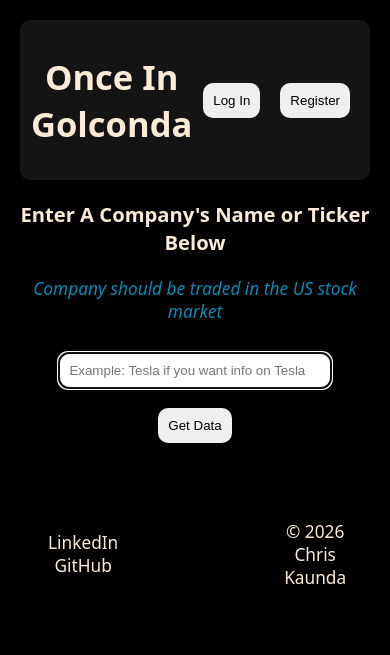
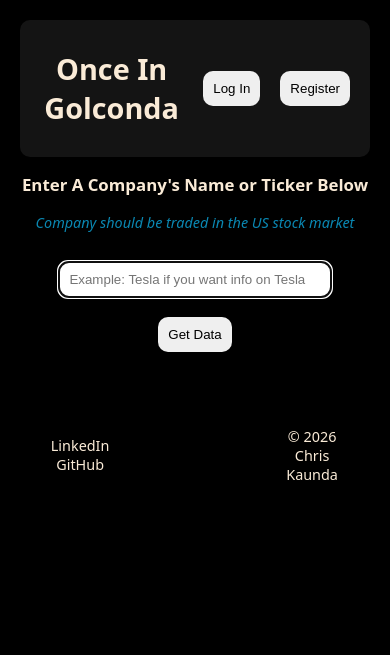
Before and after one commit to kaundachris/StockAnalyzer, a Flask app: page / in a window 390 px wide. Shown: the top 655 px of the page. Run offline with Flask 3, Linux system fonts and the light colour scheme; some libraries are stand-ins or nearby versions.

Commit message:
Make font smaller
Fits better on mobile screen

```diff
--- a/static/index.css
+++ b/static/index.css
@@ -4,7 +4,7 @@ body {
     background-color: black;
     padding: 10px;
     text-align: center;
-    font-size: 1.08rem;
+    font-size: .9rem;
     font-family:system-ui, -apple-system, BlinkMacSystemFont, 'Segoe UI', Roboto, Oxygen, Ubuntu, Cantarell, 'Open Sans', 'Helvetica Neue', sans-serif
 }
 
```
